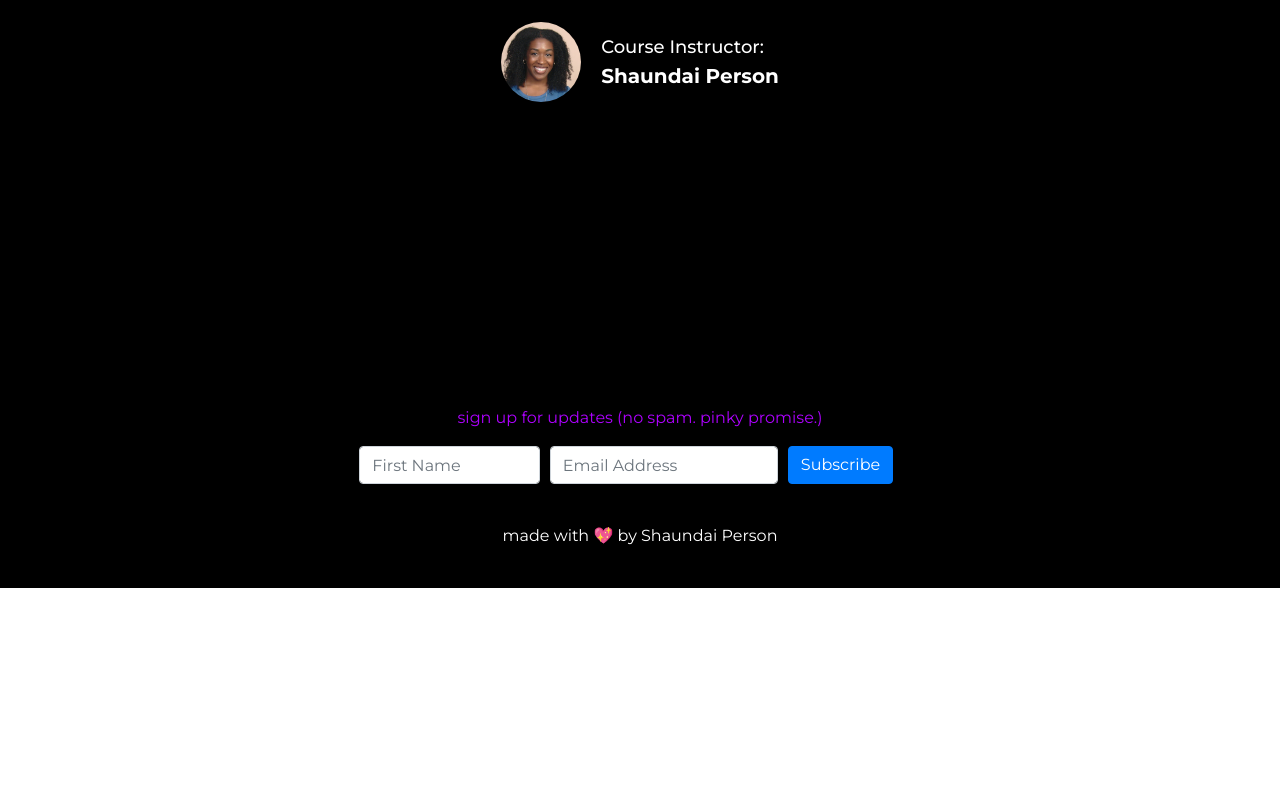
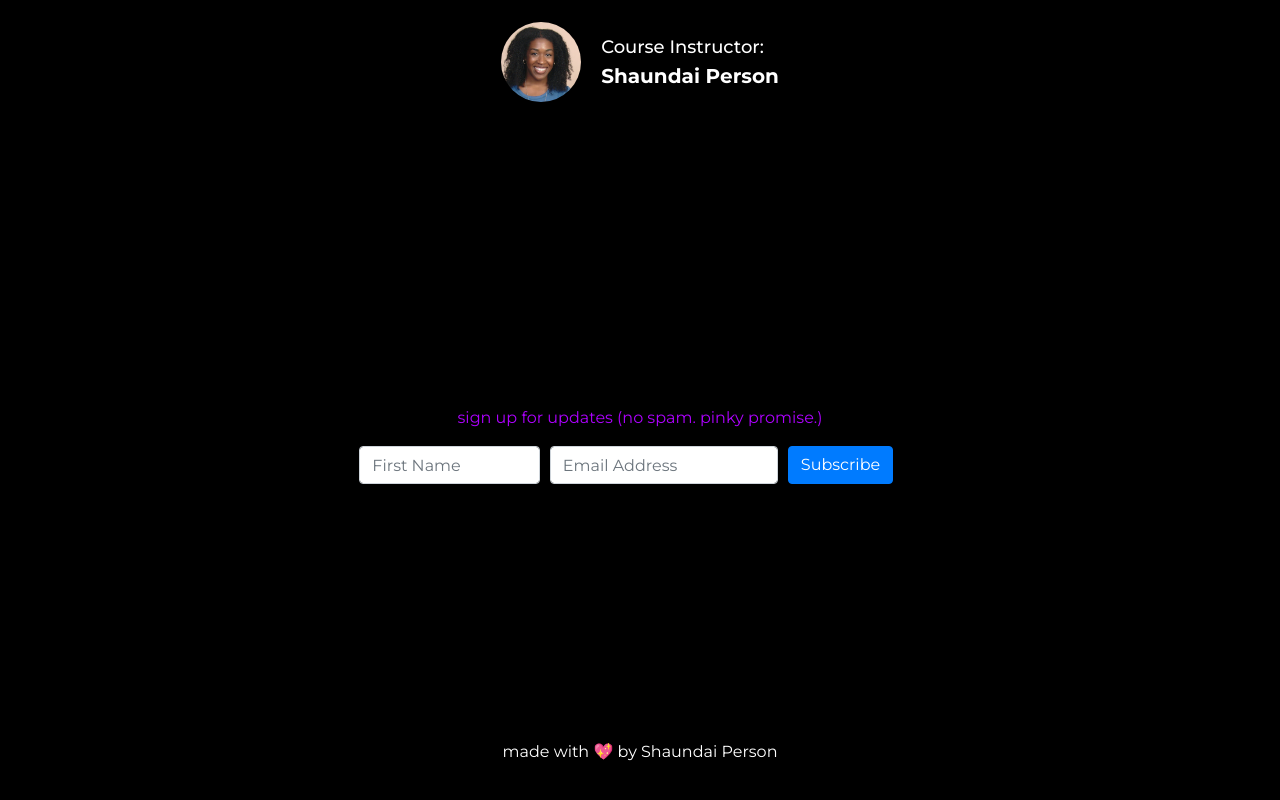
Before and after one commit to shaundai/TSforJSDevsSite, a React (Create React App) app: page / in a window 1280 px wide. Shown: the part 1194-1994 px from the top of the page. Before the commit the page ends 1782 px from the top, so only its background shows below. Built offline with nearby package versions, Linux system fonts and the light colour scheme; a web font is replaced by a local one.

Commit message:
make footer taller

```diff
--- a/src/components/Footer.js
+++ b/src/components/Footer.js
@@ -4,10 +4,13 @@ import { Colors } from '../util/Colors'
 import { Emoji } from '../util/util'
 
 const FooterContainer = styled.div`
-  margin-top: 24px;
+  margin-top: 30vh;
+  width: 100%;
+  text-align: center;
   height: 8vh;
   bottom: 0px;
   color: ${Colors.mainWhite};
+  align-content: bottom;
 `
 
 export const Footer = () => {
```
